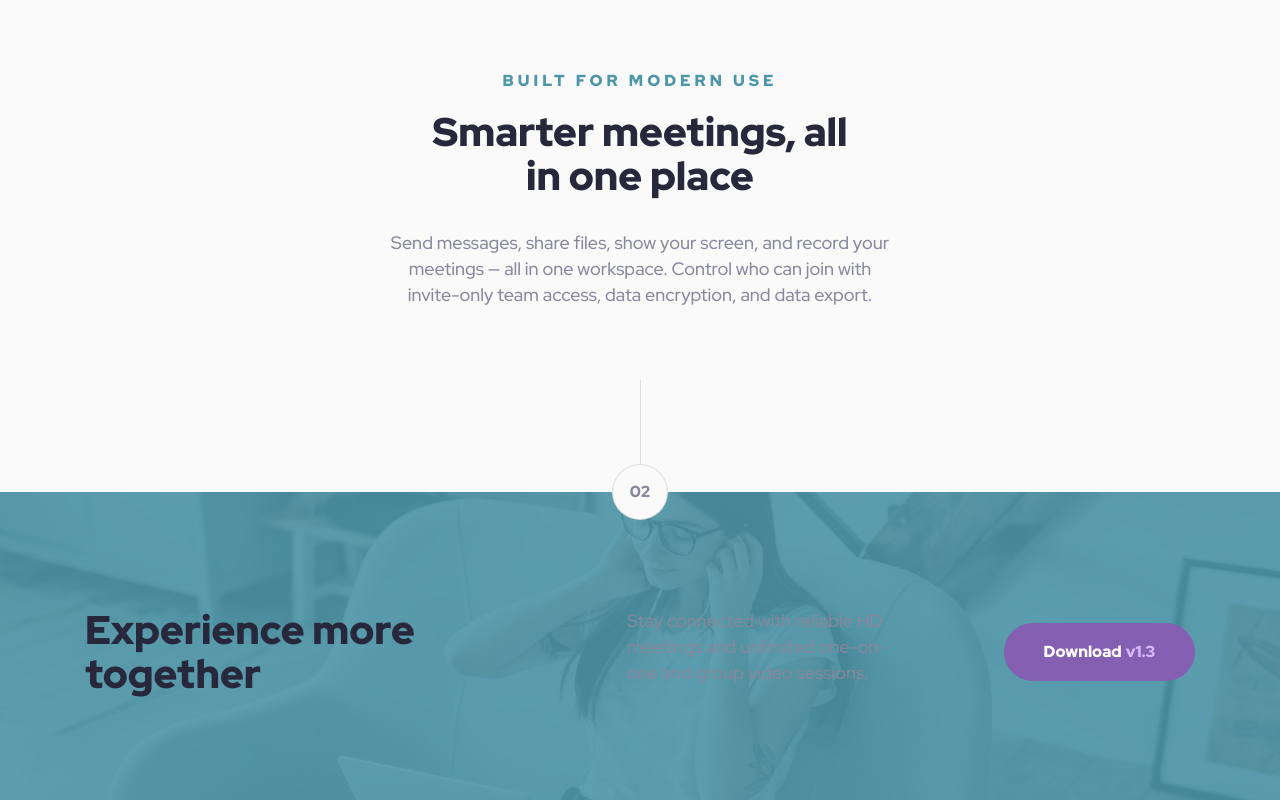
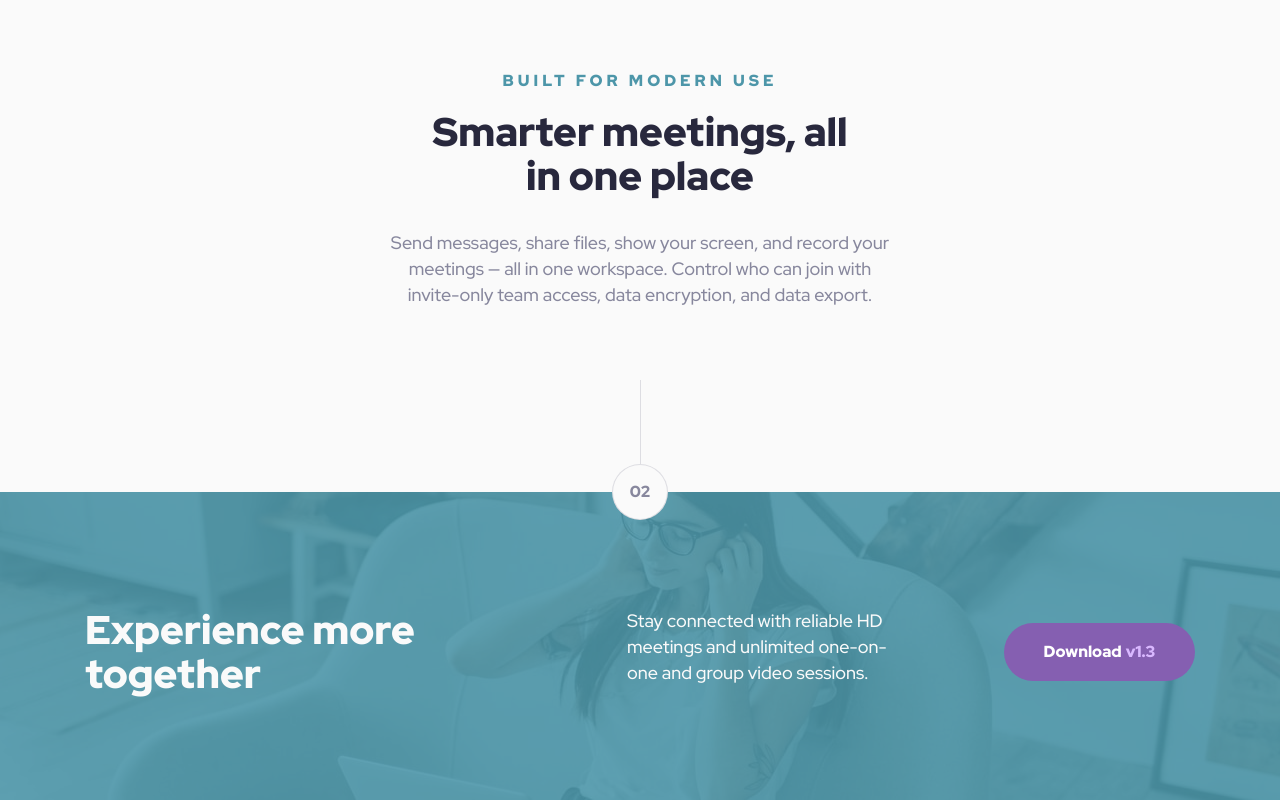
Before and after one commit to jaceleedev/meet-landing-page, a Next.js app: page / in a window 1280 px wide. Shown: the part 1095-1895 px from the top of the page. Built offline with nearby package versions, Linux system fonts and the light colour scheme.

Commit message:
refactor: :lipstick: remove color property from typography utilities

```diff
--- a/src/blocks/FeaturesSection/index.tsx
+++ b/src/blocks/FeaturesSection/index.tsx
@@ -2,10 +2,10 @@ function FeaturesSection() {
   return (
     <section className="flex flex-col justify-center max-w-[540px] pb-[72px] mx-auto text-center">
       <h3 className="text-sub-heading mb-4">Built for modern use</h3>
-      <h2 className="text-heading-2 max-w-[445px] mb-8 mx-auto">
+      <h2 className="text-heading-2 text-neutral-dark max-w-[445px] mb-8 mx-auto">
         Smarter meetings, all in one place
       </h2>
-      <p className="text-body">
+      <p className="text-body text-neutral-medium">
         Send messages, share files, show your screen, and record your meetings —
         all in one workspace. Control who can join with
         <br /> invite-only team access, data encryption, and data export.
--- a/src/blocks/HeroSection/HeroContent/index.tsx
+++ b/src/blocks/HeroSection/HeroContent/index.tsx
@@ -3,10 +3,10 @@ import Button from '@/components/Button';
 function HeroContent() {
   return (
     <div className="self-end mb-[7px]">
-      <h1 className="text-heading-1 text-center mb-[34px]">
+      <h1 className="text-heading-1 text-neutral-dark text-center mb-[34px]">
         Group Chat for Everyone
       </h1>
-      <p className="text-body text-center mb-8">
+      <p className="text-body text-neutral-medium text-center mb-8">
         Meet makes it easy to connect with others face-to-face virtually and
         collaborate across any device.
       </p>
--- a/tailwind.config.ts
+++ b/tailwind.config.ts
@@ -33,7 +33,6 @@ const config: Config = {
           fontStyle: 'normal',
           fontWeight: '900',
           lineHeight: '100%',
-          color: '#28283D',
         },
         '.text-heading-2': {
           fontFamily: 'var(--font-red-hat-display)',
@@ -41,7 +40,6 @@ const config: Config = {
           fontStyle: 'normal',
           fontWeight: '900',
           lineHeight: '110%',
-          color: '#28283D',
         },
         '.text-sub-heading': {
           fontFamily: 'var(--font-red-hat-display)',
@@ -59,7 +57,6 @@ const config: Config = {
           fontStyle: 'normal',
           fontWeight: '500',
           lineHeight: '26px',
-          color: '#87879D',
         },
         '.text-numbered-circle': {
           fontFamily: 'var(--font-red-hat-display)',
```
